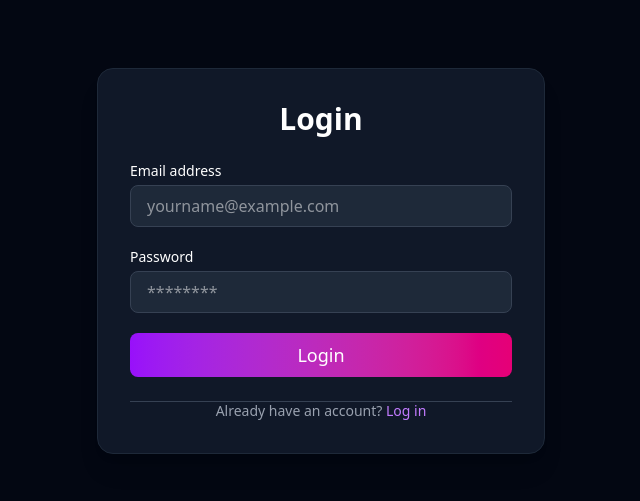
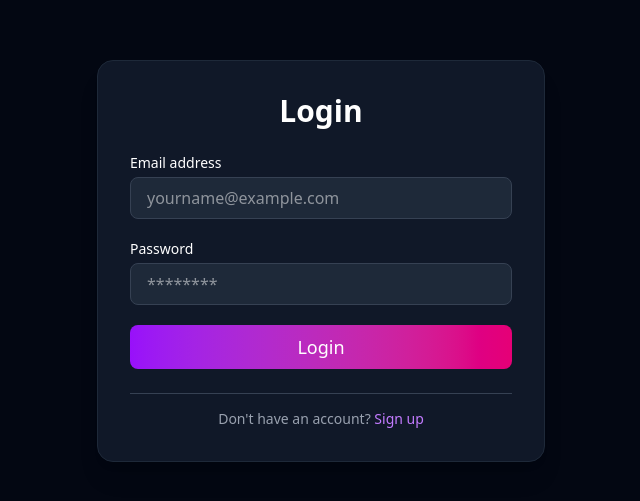
Before and after one commit to DavidLC578/valorlink, a Next.js app: page /auth/signin in a window 1280 px wide. Shown: the part 139-640 px from the top of the page, without its empty margins (319-959 px from the left). Built offline with nearby package versions, Linux system fonts and the light colour scheme.

Commit message:
update links

```diff
--- a/src/app/auth/signin/page.tsx
+++ b/src/app/auth/signin/page.tsx
@@ -72,14 +72,14 @@ export default function SignIn() {
                     </button>
                 </form>
 
-                <div className="relative my-6">
+                <div className="relative mt-6 mb-10">
                     <div className="absolute inset-0 flex items-center">
                         <div className="w-full border-t border-gray-700"></div>
                     </div>
                 </div>
                 <p className="mt-6 text-sm text-center text-gray-400">
-                    Already have an account?{" "}
-                    <Link href="/auth/signin" className="text-purple-400 hover:underline">Log in</Link>
+                    Don't have an account?{" "}
+                    <Link href="/auth/signup" className="text-purple-400 hover:underline">Sign up</Link>
                 </p>
             </div>
         </main>
```
